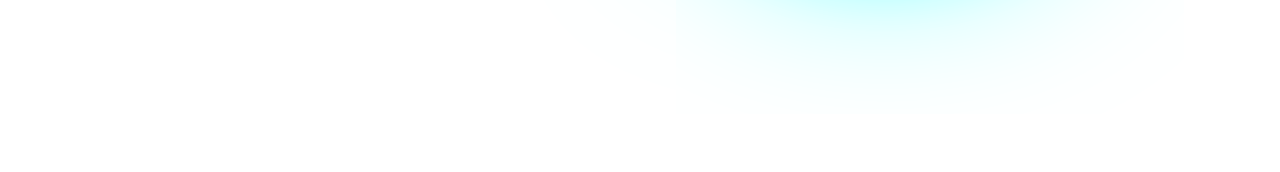
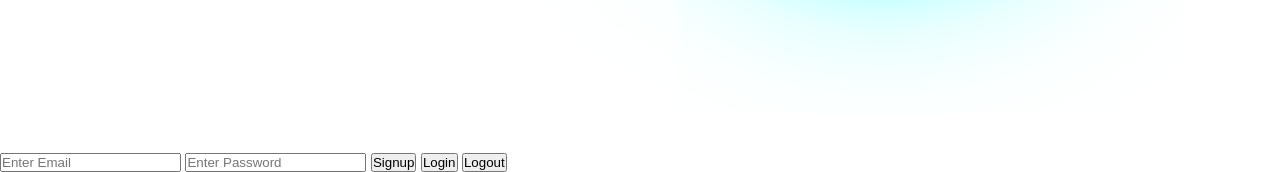
Before and after one commit to onlineearningblog/Haiderali.github.io, a plain HTML site: page index.html in a window 1280 px wide. Shown: the part 647-819 px from the top of the page. Drawn offline with nearby package versions, Linux system fonts and the light colour scheme.

Commit message:
Update index.html

```diff
--- a/index.html
+++ b/index.html
@@ -36,6 +36,12 @@
     <img src="image/status 1.jpg" width="40%" style="border-radius: 50%;" class="img-logo">
 
 </section>
+    <input type="email" id="email" placeholder="Enter Email" required />
+<input type="password" id="password" placeholder="Enter Password" required />
+<button id="signup">Signup</button>
+<button id="login">Login</button>
+<button id="logout">Logout</button>
+
 
 
 
```
